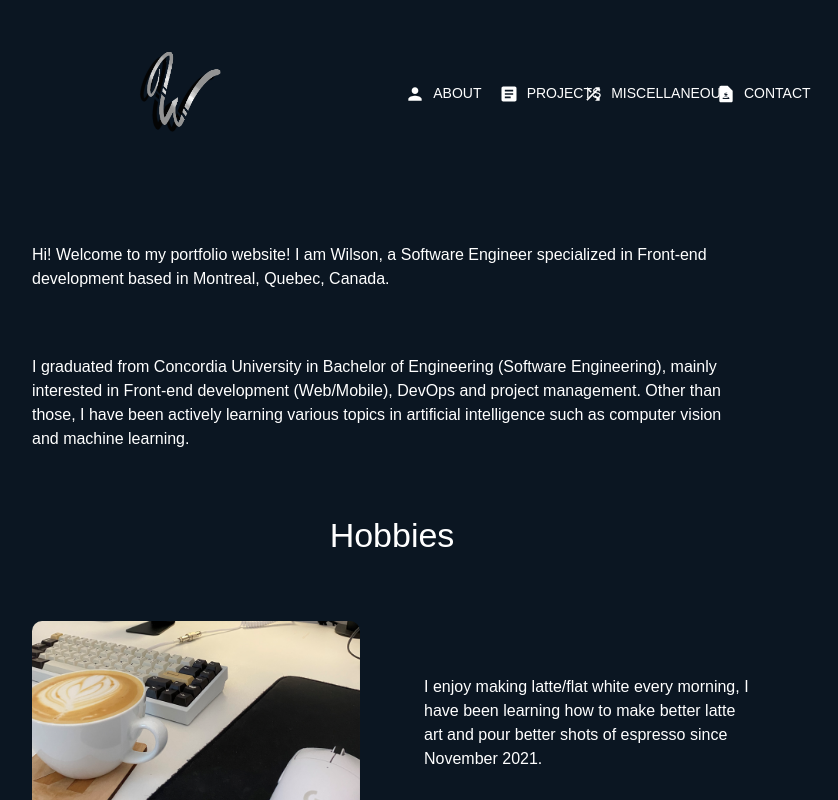
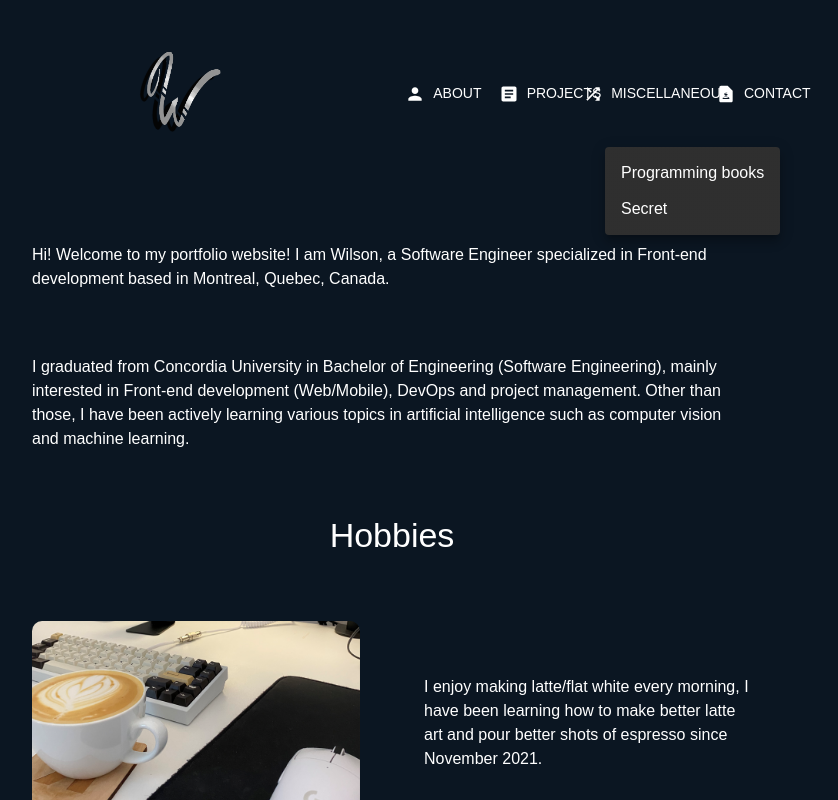
Before and after one commit to willyyhuang/portfolio, a Next.js app: page / in a window 1280 px wide. Both pictures are taken after a click on the button "MISCELLANEOUS". Shown: the top 800 px of the page, without its empty margins (248-1086 px from the left). Built offline with nearby package versions, Linux system fonts and the light colour scheme; a web font is replaced by a local one.

Commit message:
update  miscellaneous

```diff
--- a/components/Layout.tsx
+++ b/components/Layout.tsx
@@ -6,12 +6,20 @@ import InstagramIcon from '@mui/icons-material/Instagram'
 import LinkedInIcon from '@mui/icons-material/LinkedIn'
 import PersonIcon from '@mui/icons-material/Person'
 import ShuffleIcon from '@mui/icons-material/Shuffle'
-import {Button, CircularProgress, Grid, Link as MuiLink} from '@mui/material'
+import {
+  Button,
+  CircularProgress,
+  Grid,
+  Link as MuiLink,
+  Menu,
+  MenuItem,
+  Typography,
+} from '@mui/material'
 import {hexEncode} from '@utils/index'
 import Image from 'next/image'
 import Link from 'next/link'
-import Router from 'next/router'
-import {ReactNode, useState} from 'react'
+import Router, {useRouter} from 'next/router'
+import {ReactNode, useEffect, useState} from 'react'
 import styled from 'styled-components'
 
 const StyledHeader = styled(Grid)`
@@ -41,6 +49,10 @@ const AnimatedContent = styled.div`
   }
 `
 
+const StyledLink = styled(Link)`
+  color: #ffffff;
+`
+
 const LayoutWrapper = styled.div`
   min-height: 90vh;
 `
@@ -59,6 +71,15 @@ type LayoutProps = {
 
 const Layout = ({children}: LayoutProps) => {
   const [loading, setIsLoading] = useState<boolean>(false)
+  const [anchorEl, setAnchorEl] = useState<null | HTMLElement>(null)
+  const resetAnchorEl = () => {
+    setAnchorEl(null)
+  }
+  const router = useRouter()
+
+  useEffect(() => {
+    resetAnchorEl()
+  }, [router.pathname])
 
   Router.events.on('routeChangeStart', () => setIsLoading(true))
   Router.events.on('routeChangeComplete', () => setIsLoading(false))
@@ -92,9 +113,21 @@ const Layout = ({children}: LayoutProps) => {
           </Link>
         </Grid>
         <Grid item xs={12} md={1} justifyContent='center' container>
-          <Link href='/Miscellaneous'>
-            <Button startIcon={<ShuffleIcon />}>Miscellaneous</Button>
-          </Link>
+          <Button onClick={(e) => setAnchorEl(e.currentTarget)} startIcon={<ShuffleIcon />}>
+            Miscellaneous
+          </Button>
+          <Menu anchorEl={anchorEl} open={Boolean(anchorEl)} onClose={resetAnchorEl}>
+            <MenuItem>
+              <StyledLink href='/Miscellaneous/ProgrammingBook'>
+                <Typography>Programming books</Typography>
+              </StyledLink>
+            </MenuItem>
+            <MenuItem>
+              <StyledLink href='/Miscellaneous/Secret'>
+                <Typography>Secret</Typography>
+              </StyledLink>
+            </MenuItem>
+          </Menu>
         </Grid>
         <Grid item xs={12} md={1} justifyContent='center' container>
           <Link href='/Contact'>
```
Also changed, not shown: pages/Miscellaneous/ProgrammingBook.tsx (renamed from pages/Miscellaneous.tsx, +6 -14 lines), pages/Miscellaneous/Secret.tsx (renamed from components/ProtectedLayer.tsx).
